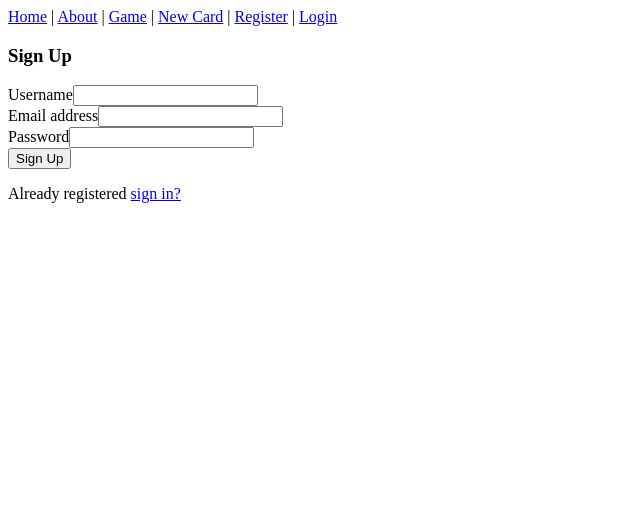
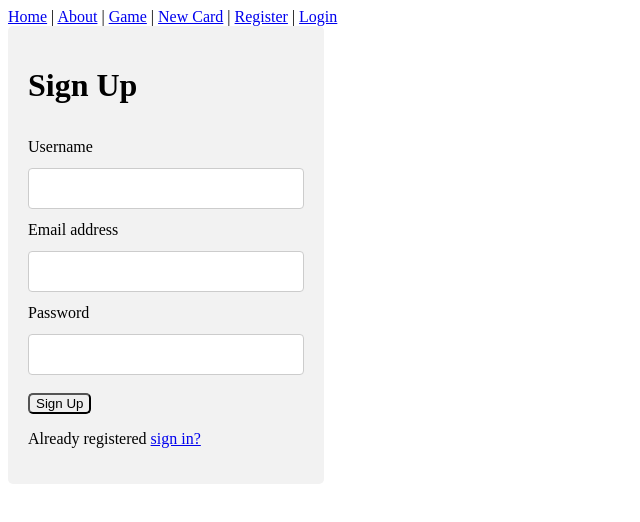
Before and after one commit to ElskeM/CardGameScrum, a Vue app in the folder cardgame_frontend/: page /register in a window 1280 px wide. Shown: the top 522 px of the page, without its empty margins (0-640 px from the left). Built offline with nearby package versions, Linux system fonts and the light colour scheme.

Commit message:
lade till lite styling i registreringsformulär

```diff
--- a/cardgame_frontend/src/components/Login.vue
+++ b/cardgame_frontend/src/components/Login.vue
@@ -24,4 +24,5 @@ export default {
 
 <style scoped>
 
+
 </style>
--- a/cardgame_frontend/src/components/Register.vue
+++ b/cardgame_frontend/src/components/Register.vue
@@ -1,24 +1,24 @@
 <template>
 <div class="register">
     <form>
-        <h3>Sign Up</h3>
+        <h1>Sign Up</h1>
         <div class="form">
-            <label>Username</label>
+            <label>Username</label><br>
             <input type="text">
         </div>
         <div class="form">
-            <label>Email address</label>
+            <label>Email address</label><br>
             <input type="email">
         </div>
         <div class="form">
-            <label>Password</label>
+            <label>Password</label><br>
             <input type="password">
-        </div>
+        </div><br>
         <button type="submit">Sign Up</button>
 
         <p class="forgot-password text-right">
             Already registered
-            <router-link :to="{name: 'login}'}">sign in?</router-link>
+            <router-link to="/login">sign in?</router-link>
         </p>
     </form>
 </div>
@@ -34,5 +34,35 @@ export default {
 </script>
 
 <style scoped>
+* {
+    box-sizing: border-box;
+    border-radius: 5px;
+}
+input {
+  width: 100%;
+  padding: 12px;
+  border: 1px solid #ccc;
+  border-radius: 4px;
+  resize: vertical;
+}
+label {
+  padding: 12px 12px 12px 0;
+  display: inline-block;
+}
+label:after {
+  content: "";
+  display: table;
+  clear: both;
+}
+input[type=submit]:hover {
+  background-color: #45a049;
+}
+
+.register {
+  border-radius: 5px;
+  background-color: #f2f2f2;
+  padding: 20px;
+  width: 25%;
+}
 
 </style>
```
